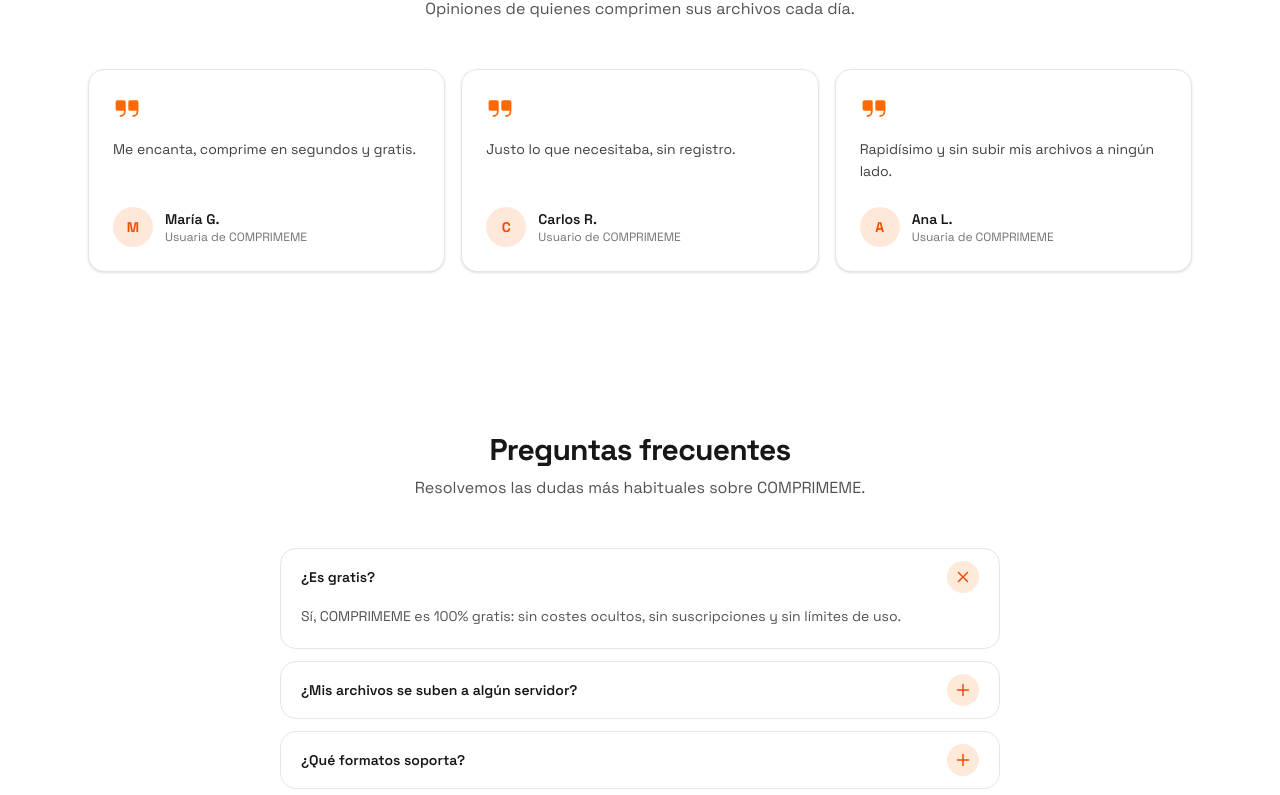
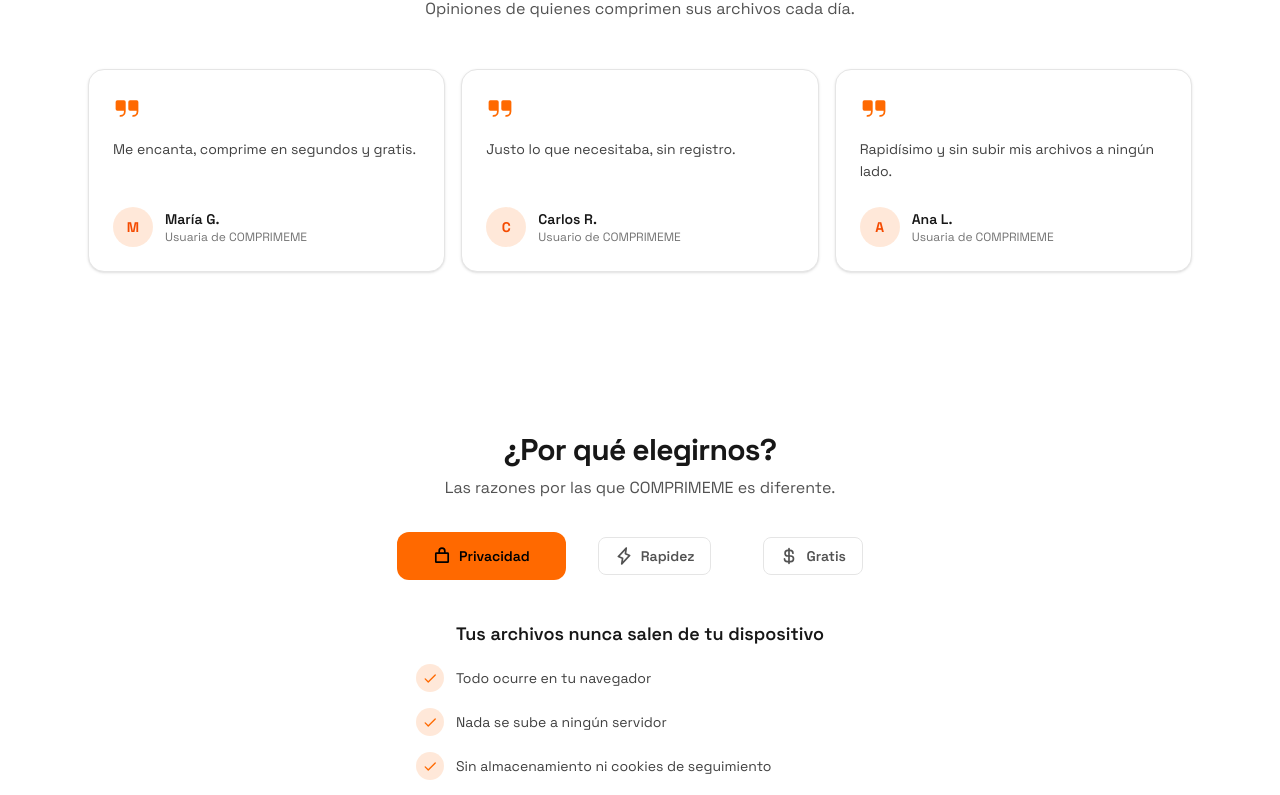
Before and after one commit to dereckbardi/compresor-universal, a Next.js app: page / in a window 1280 px wide. Shown: the part 1994-2789 px from the top of the page. Built offline with nearby package versions, Linux system fonts and the light colour scheme.

Commit message:
Home: sección interactiva '¿Por qué elegirnos?' con tabs animados (pill deslizante + fade/slide)

```diff
--- a/src/components/Home.tsx
+++ b/src/components/Home.tsx
@@ -8,6 +8,7 @@ import {
   Browser,
   Check,
   CheckCircle,
+  CurrencyDollar,
   DownloadSimple,
   Files,
   Image as ImageIcon,
@@ -120,6 +121,7 @@ export default function Home() {
   const [email, setEmail] = useState("");
   const [status, setStatus] = useState<"idle" | "sending" | "ok" | "error">("idle");
   const [errorMsg, setErrorMsg] = useState("");
+  const [activeTab, setActiveTab] = useState<"privacy" | "speed" | "free">("privacy");
 
   async function handleSubmit(e: FormEvent<HTMLFormElement>) {
     e.preventDefault();
@@ -318,6 +320,135 @@ export default function Home() {
             </StaggerItem>
           ))}
         </Stagger>
+      </section>
+
+      {/* ¿Por qué elegirnos? */}
+      <section className="max-w-3xl mx-auto px-4 sm:px-6 py-16 sm:py-20">
+        <Reveal>
+          <div className="text-center mb-8">
+            <h2 className="text-2xl sm:text-3xl font-bold tracking-tight">¿Por qué elegirnos?</h2>
+            <p className="mt-2 text-neutral-600 dark:text-neutral-400">
+              Las razones por las que COMPRIMEME es diferente.
+            </p>
+          </div>
+        </Reveal>
+
+        <Reveal delay={0.05}>
+          <div className="flex flex-wrap justify-center gap-2 sm:gap-3">
+            {[
+              { id: "privacy" as const, label: "Privacidad", icon: LockSimple },
+              { id: "speed" as const, label: "Rapidez", icon: Lightning },
+              { id: "free" as const, label: "Gratis", icon: CurrencyDollar },
+            ].map((tab) => (
+              <button
+                key={tab.id}
+                type="button"
+                onClick={() => setActiveTab(tab.id)}
+                aria-selected={activeTab === tab.id}
+                role="tab"
+                className="relative min-h-12 px-4 sm:px-5 rounded-xl text-sm font-semibold cursor-pointer transition-colors duration-200 flex items-center gap-2"
+              >
+                {activeTab === tab.id && (
+                  <motion.span
+                    layoutId="tab-pill"
+                    className="absolute inset-0 rounded-xl bg-orange-500"
+                    transition={{ type: "spring", stiffness: 400, damping: 30 }}
+                  />
+                )}
+                <span
+                  className={`relative z-10 flex items-center gap-2 ${
+                    activeTab === tab.id
+                      ? "text-black"
+                      : "border border-neutral-200 dark:border-white/10 text-neutral-600 dark:text-neutral-400"
+                  } px-4 py-2 rounded-lg`}
+                >
+                  <tab.icon size={18} weight="bold" />
+                  {tab.label}
+                </span>
+              </button>
+            ))}
+          </div>
+        </Reveal>
+
+        <AnimatePresence mode="wait">
+          <motion.div
+            key={activeTab}
+            initial={{ opacity: 0, y: 12 }}
+            animate={{ opacity: 1, y: 0 }}
+            exit={{ opacity: 0, y: -12 }}
+            transition={{ duration: 0.25, ease: "easeOut" }}
+            className="mt-10"
+          >
+            {activeTab === "privacy" && (
+              <Stagger className="flex flex-col items-center gap-4 max-w-md mx-auto">
+                <p className="text-base sm:text-lg font-semibold text-center">
+                  Tus archivos nunca salen de tu dispositivo
+                </p>
+                {[
+                  "Todo ocurre en tu navegador",
+                  "Nada se sube a ningún servidor",
+                  "Sin almacenamiento ni cookies de seguimiento",
+                  "Tú tienes el control total",
+                ].map((item) => (
+                  <StaggerItem key={item} className="w-full">
+                    <div className="flex items-center gap-3">
+                      <span className="w-7 h-7 shrink-0 rounded-full bg-orange-500/15 text-orange-500 flex items-center justify-center">
+                        <Check size={14} weight="bold" />
+                      </span>
+                      <span className="text-sm text-neutral-700 dark:text-neutral-300">{item}</span>
+                    </div>
+                  </StaggerItem>
+                ))}
+              </Stagger>
+            )}
+
+            {activeTab === "speed" && (
+              <Stagger className="flex flex-col items-center gap-4 max-w-md mx-auto">
+                <p className="text-base sm:text-lg font-semibold text-center">
+                  Compresión instantánea sin esperas
+                </p>
+                {[
+                  "Procesamiento en milisegundos",
+                  "Sin colas ni tiempos de espera",
+                  "Funciona en cualquier dispositivo",
+                  "Resultados al instante",
+                ].map((item) => (
+                  <StaggerItem key={item} className="w-full">
+                    <div className="flex items-center gap-3">
+                      <span className="w-7 h-7 shrink-0 rounded-full bg-orange-500/15 text-orange-500 flex items-center justify-center">
+                        <Check size={14} weight="bold" />
+                      </span>
+                      <span className="text-sm text-neutral-700 dark:text-neutral-300">{item}</span>
+                    </div>
+                  </StaggerItem>
+                ))}
+              </Stagger>
+            )}
+
+            {activeTab === "free" && (
+              <Stagger className="flex flex-col items-center gap-4 max-w-md mx-auto">
+                <p className="text-base sm:text-lg font-semibold text-center">
+                  Sin costes ocultos, sin límites
+                </p>
+                {[
+                  "100% gratuito",
+                  "Sin registro ni correo",
+                  "Sin límite de archivos",
+                  "Sin marcas de agua",
+                ].map((item) => (
+                  <StaggerItem key={item} className="w-full">
+                    <div className="flex items-center gap-3">
+                      <span className="w-7 h-7 shrink-0 rounded-full bg-orange-500/15 text-orange-500 flex items-center justify-center">
+                        <Check size={14} weight="bold" />
+                      </span>
+                      <span className="text-sm text-neutral-700 dark:text-neutral-300">{item}</span>
+                    </div>
+                  </StaggerItem>
+                ))}
+              </Stagger>
+            )}
+          </motion.div>
+        </AnimatePresence>
       </section>
 
       {/* Preguntas frecuentes */}
```
